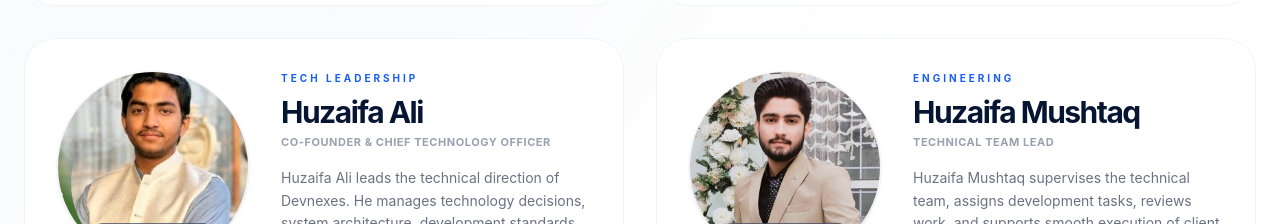
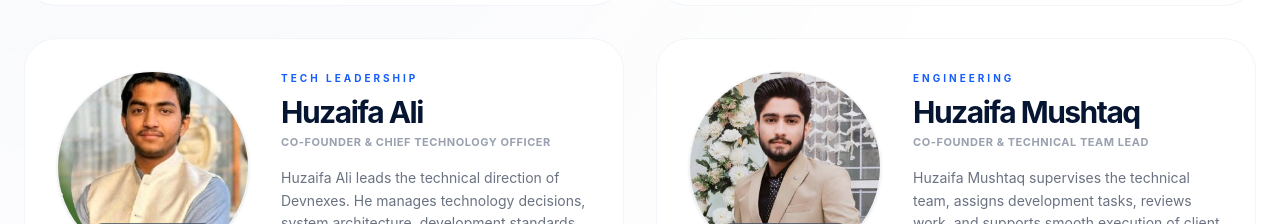
Before and after one commit to sultanraham/Devnexes, a React (Vite) app: page /about in a window 1280 px wide. Shown: the part 3420-3644 px from the top of the page. Built offline with nearby package versions, Linux system fonts and the light colour scheme; no server answers.

Commit message:
Promote Huzaifa Mushtaq to Co-Founder

```diff
--- a/src/data/team.js
+++ b/src/data/team.js
@@ -43,7 +43,7 @@ export const team = [
   },
   {
     name: 'Huzaifa Mushtaq',
-    role: 'Technical Team Lead',
+    role: 'Co-Founder & Technical Team Lead',
     dept: 'Engineering',
     bio: 'Huzaifa Mushtaq supervises the technical team, assigns development tasks, reviews work, and supports smooth execution of client projects.',
     photo: '/images/team/huzaifa-mushtaq-technical-team-lead-devnexes.png',
```
